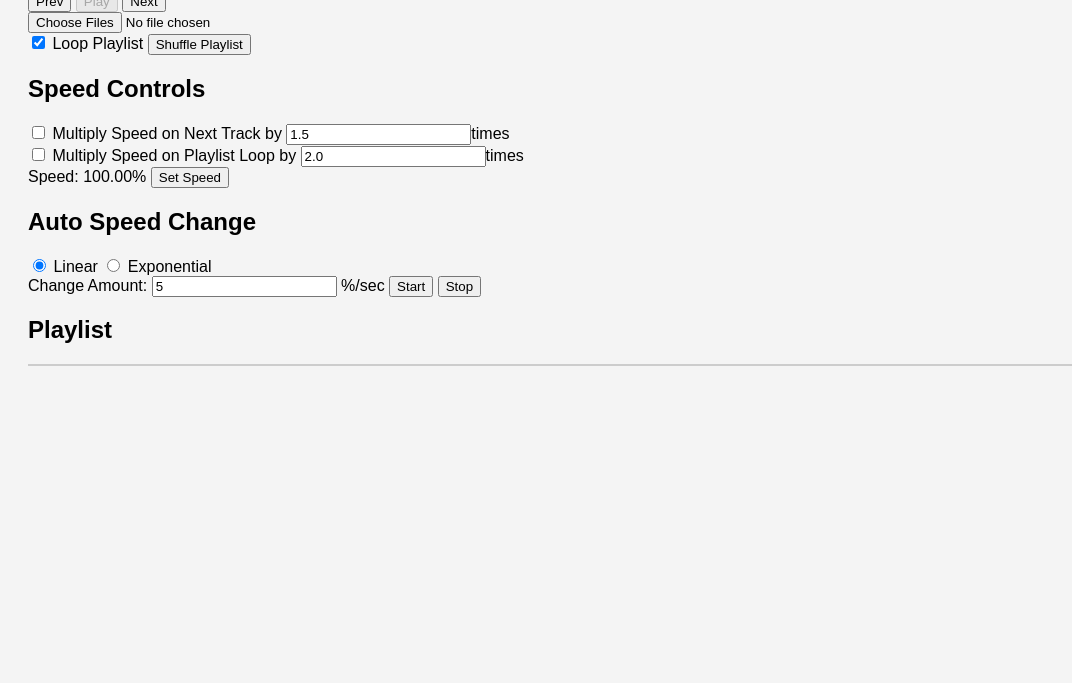
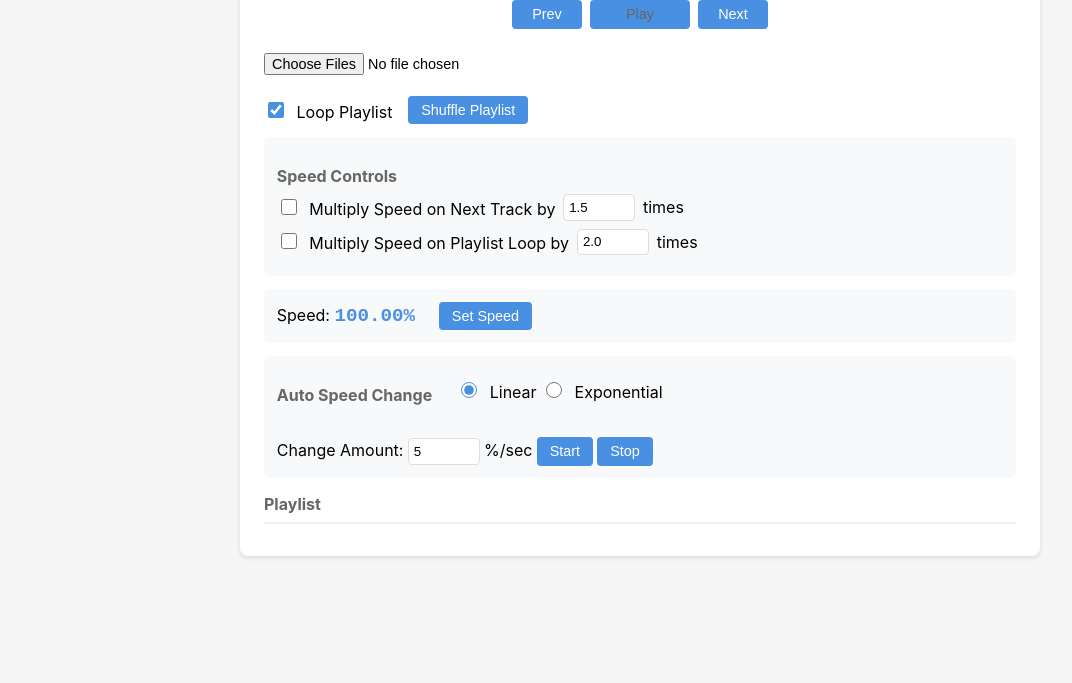
Before and after one commit to DeletedUser-0/music-speed-changer, a plain HTML site: page index.html in a window 1280 px wide. Shown: the part 117-800 px from the top of the page, without its empty margins (0-1072 px from the left). Drawn offline with Linux system fonts and the light colour scheme.

Commit message:
Update style.css

```diff
--- a/style.css
+++ b/style.css
@@ -1,21 +1,180 @@
-body { font-family: sans-serif; padding: 20px; background: #f4f4f4; }
+body {
+    font-family: -apple-system, BlinkMacSystemFont, "Segoe UI", Roboto, sans-serif;
+    max-width: 800px;
+    margin: 2rem auto;
+    padding: 0 1rem;
+    background: #f5f5f5;
+}
+
+.player {
+    background: white;
+    padding: 1.5rem;
+    border-radius: 8px;
+    box-shadow: 0 2px 4px rgba(0,0,0,0.1);
+}
+
+h1 {
+    font-size: 1.5rem;
+    margin-bottom: 1rem;
+    color: #333;
+    text-align: center;
+}
+
+h2 {
+    font-size: 1rem;
+    margin: 1rem 0 0.5rem;
+    color: #666;
+}
+
+.playback-controls {
+    display: flex;
+    align-items: center;
+    justify-content: center;
+    gap: 0.5rem;
+    margin: 1rem 0;
+}
+
+.playback-controls button {
+    min-width: 70px;
+    text-align: center;
+}
+
+#playPauseBtn {
+    min-width: 100px;
+    background: #4a90e2;
+}
+
+button {
+    padding: 0.4rem 0.8rem;
+    border: none;
+    border-radius: 4px;
+    background: #4a90e2;
+    color: white;
+    cursor: pointer;
+    font-size: 0.9rem;
+}
+
+button:hover:not(:disabled) {
+    background: #357abd;
+}
+
+button:disabled {
+    background: #333;
+    color: #666;
+}
+
+.speed-change-controls {
+    background: #f8f9fa;
+    padding: 0.8rem;
+    border-radius: 6px;
+    margin: 0.8rem 0;
+}
+
+.speed-change-controls div {
+    margin: 0.5rem 0;
+    display: flex;
+    align-items: center;
+    gap: 0.5rem;
+}
+
+input[type="number"] {
+    width: 60px;
+    padding: 0.3rem;
+    border: 1px solid #ddd;
+    border-radius: 4px;
+}
+
+input[type="file"] {
+    font-size: 0.9rem;
+    margin: 0.5rem 0;
+}
 
 .playlist {
     list-style: none;
     padding: 0;
-  margin-top: 1em;
-  border: 1px solid #ccc;
-  max-height: 200px;
+    margin: 0.5rem 0;
+    max-height: 300px;
     overflow-y: auto;
+    border: 1px solid #eee;
+    border-radius: 4px;
 }
 
 .playlist li {
-  padding: 0.5em;
+    padding: 0.5rem 0.8rem;
     border-bottom: 1px solid #eee;
     cursor: pointer;
 }
 
+.playlist li:hover {
+    background: #f0f0f0;
+}
+
 .playlist li.active {
-  background-color: #d0eaff;
+    background: #e3f2fd;
+    border-left: 3px solid #4a90e2;
+}
+
+.controls, .auto-controls {
+    background: #f8f9fa;
+    padding: 0.8rem;
+    border-radius: 6px;
+    margin: 0.8rem 0;
+    display: flex;
+    align-items: center;
+    gap: 1.5rem;
+    flex-wrap: wrap;
+}
+
+#speedDisplay {
+    font-family: monospace;
+    color: #2962ff;
     font-weight: bold;
+    min-width: 100px;
 }
+
+/* Checkbox and radio inputs */
+input[type="checkbox"], input[type="radio"] {
+    margin-right: 0.4rem;
+}
+
+/* Grouping controls */
+.playlist-controls {
+    display: flex;
+    gap: 1rem;
+    align-items: center;
+    margin: 0.8rem 0;
+}
+
+#speedDisplay {
+    color: #4a90e2;
+    font-size: 1.2rem;
+    font-weight: bold;
+    min-width: 100px;
+}
+
+/* Checkbox and radio styling */
+input[type="checkbox"], input[type="radio"] {
+    accent-color: #4a90e2;
+    width: 16px;
+    height: 16px;
+    margin-right: 8px;
+}
+
+/* Scrollbar styling */
+::-webkit-scrollbar {
+    width: 8px;
+}
+
+::-webkit-scrollbar-track {
+    background: #333;
+    border-radius: 4px;
+}
+
+::-webkit-scrollbar-thumb {
+    background: #4a90e2;
+    border-radius: 4px;
+}
+
+::-webkit-scrollbar-thumb:hover {
+    background: #357abd;
+}
```
Lines whose indentation alone changed are shown as unchanged.
